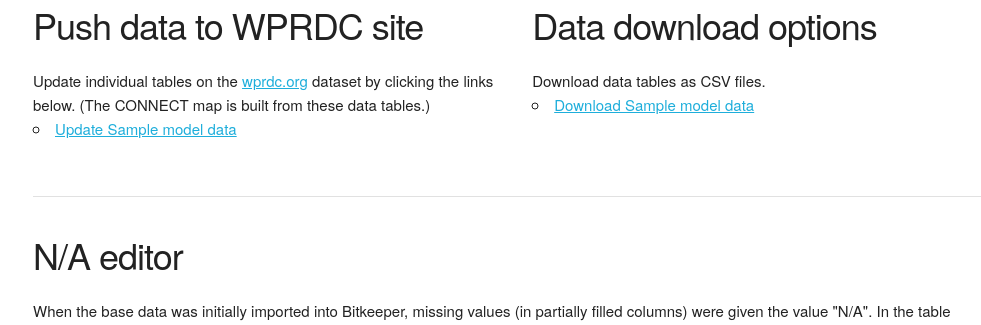
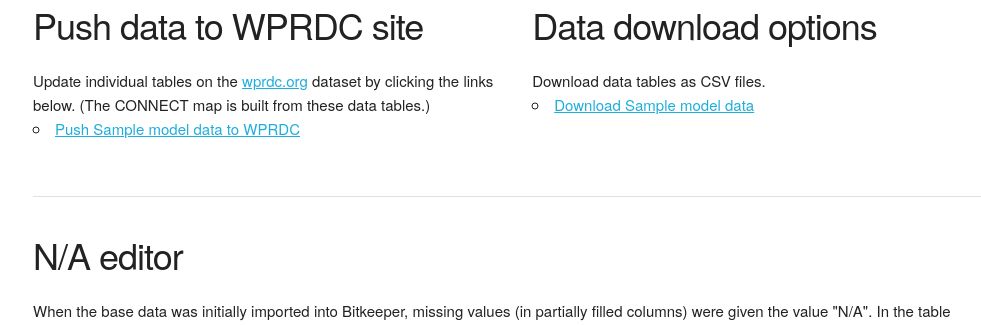
Before and after one commit to WPRDC/connect-bitkeeper, a Django app: template templates/bitkeeper/index.html in a window 1280 px wide. Shown: the part 282-607 px from the top of the page, without its empty margins (127-1108 px from the left). Run offline with Django 3.2, Linux system fonts and the light colour scheme; the template is opened without the code that fills it: most values are stand-ins (such as "Sample title", 1, 10 or a date in 2020).

Commit message:
Tweak template text

```diff
--- a/templates/bitkeeper/index.html
+++ b/templates/bitkeeper/index.html
@@ -31,7 +31,7 @@
                 {% endautoescape %}
                 dataset by clicking the links below. (The CONNECT map is built from these data tables.)
             {% for model in table_names %}
-                <li><a href="/bitkeeper/{{ model }}/push">Update {{ model }} data</a></li>
+                <li><a href="/bitkeeper/{{ model }}/push">Push {{ model }} data to WPRDC</a></li>
             {% endfor %}
             </ul>
         </div>
```
